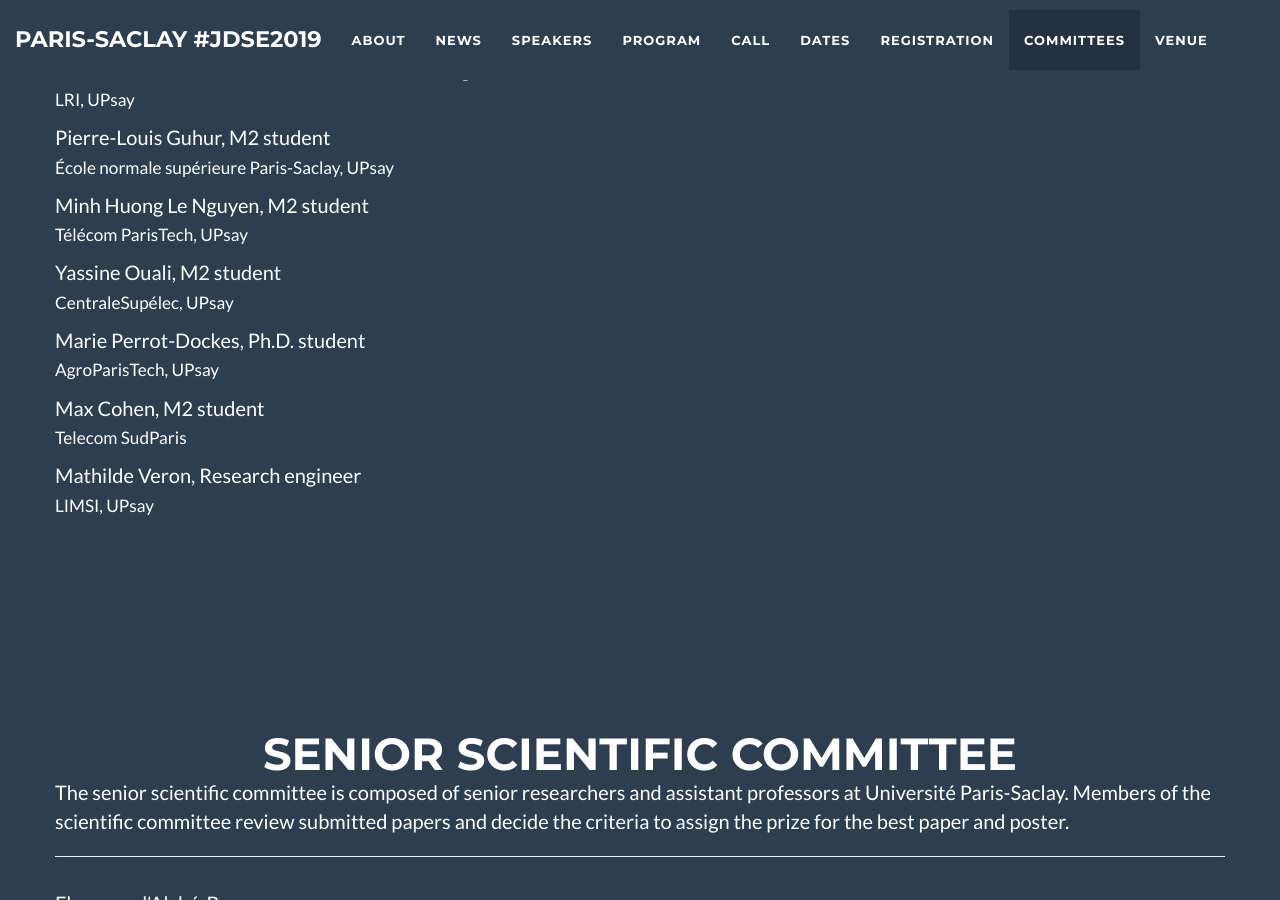
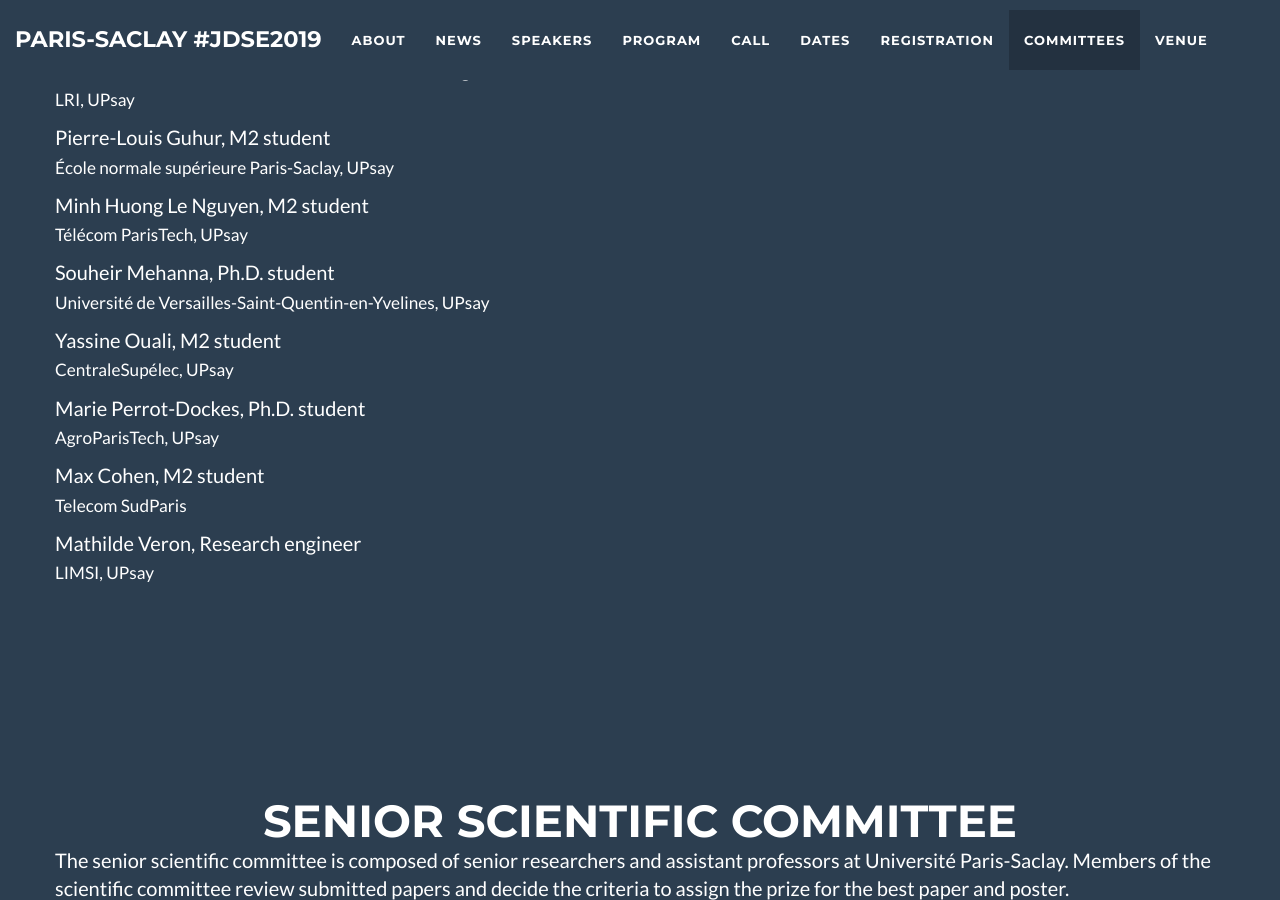
Before and after one commit to jdse-paris/jDSE2019, a Jekyll site: the page built from index.html, in a window 1280 px wide and 900 px high, scrolled down 8763 px. Built offline with Jekyll 4.4.1, drawn with Linux system fonts in a browser that asks for light colours; some of the changed text lies outside the part shown.

Commit message:
Update organizers.html

```diff
--- a/_includes/organizers.html
+++ b/_includes/organizers.html
@@ -26,10 +26,12 @@
 	      <p> Anderson Carlos Ferreira da Silva, Research engineer <br> <small>LRI, UPsay</small></p>
 	      <p> Pierre-Louis Guhur, M2 student <br> <small>École normale supérieure Paris-Saclay, UPsay</small></p>
 	      <p> Minh Huong Le Nguyen, M2 student <br> <small>Télécom ParisTech, UPsay</small> </p>
+	      <p> Souheir Mehanna, Ph.D. student<br> <small>Université de Versailles-Saint-Quentin-en-Yvelines, UPsay</small></p>
 	      <p> Yassine Ouali, M2 student <br> <small>CentraleSupélec, UPsay</small></p>
 	      <p> Marie Perrot-Dockes, Ph.D. student <br> <small>AgroParisTech, UPsay</small></p>
               <p> Max Cohen, M2 student <br> <small>Telecom SudParis</small></p>
                <p> Mathilde Veron, Research engineer<br> <small>LIMSI, UPsay</small></p>
+
             </div>
         </div>
     </section>
@@ -87,6 +89,7 @@
             <p> Benoît Choffin, Ph.D. student <br> <small>CentraleSupélec, UPsay</small></p>
 	    <p> Julien Hay, Ph.D. student <br> <small>CentraleSupélec, UPsay</small></p>
 	    <p> Luc Lehericy, Ph.D. student <br> <small>Université Paris-Sud, UPsay</small></p>
+            <p> Souheir Mehanna, Ph.D. student<br> <small>Université de Versailles-Saint-Quentin-en-Yvelines, UPsay</small></p>
 	    <p> Heitor Murilo Gomes, Postdoctoral researcher <br> <small>Télécom ParisTech, UPsay</small></p>
             <p> Thomas Moreau, Postdoctoral researcher <br> <small>Inria Saclay, UPsay</small></p>
             <p> Ana Luísa Pinho, Postdoctoral researcher <br> <small>Inria Saclay, UPsay</small></p>
```
